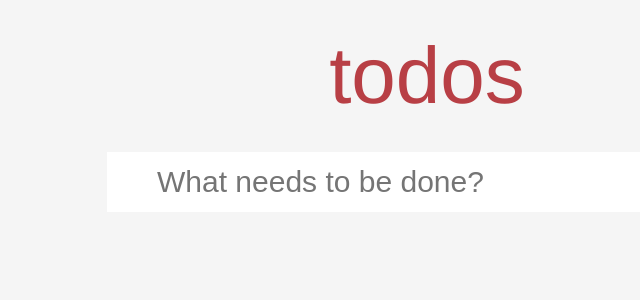
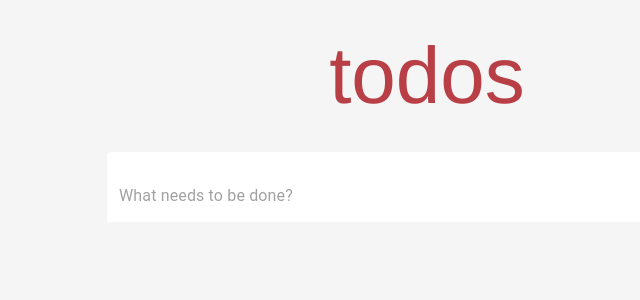
Before and after one commit to Timurrio/todo-practice-react, a React (Vite) app: page / in a window 1280 px wide. Shown: the top 300 px of the page, without its empty margins (213-853 px from the left). Built offline with nearby package versions, Linux system fonts and the light colour scheme.

Commit message:
Added MUI and implemented it in TodoForm

```diff
--- a/package.json
+++ b/package.json
@@ -10,6 +10,10 @@
     "preview": "vite preview"
   },
   "dependencies": {
+    "@emotion/react": "^11.14.0",
+    "@emotion/styled": "^11.14.1",
+    "@mui/icons-material": "^7.3.2",
+    "@mui/material": "^7.3.2",
     "react": "^19.1.1",
     "react-dom": "^19.1.1"
   },
--- a/src/components/TodoForm/TodoForm.module.scss
+++ b/src/components/TodoForm/TodoForm.module.scss
@@ -20,6 +20,12 @@
     &:focus {
         box-shadow: 0 0 2px 2px  variables.$main-red-color-transparent;
     }
+}
+
+.focused {
+  border: none;
+  outline: none;
+  box-shadow: 0 0 2px 2px  variables.$main-red-color-transparent;
 }
 
 
--- a/src/components/TodoForm/TodoForm.tsx
+++ b/src/components/TodoForm/TodoForm.tsx
@@ -1,8 +1,37 @@
 import { useMemo, useState } from 'react';
 import { useTodos } from '../TodoContextProvider/TodoContextProvider';
-import styles from './TodoForm.module.scss';
+import { TextField, Box, InputAdornment } from '@mui/material';
+import IconButton from '@mui/material/IconButton';
 
-export default function TodoForm() {
+const ToggleAllButton: React.FC<{
+  handleFunction: () => void;
+  isChecked: boolean;
+}> = ({ handleFunction, isChecked }) => {
+  return (
+    <IconButton
+      id="toggleAll"
+      onClick={handleFunction}
+      disableRipple
+      sx={{
+        height: '100%',
+        width: '40px',
+        padding: '0',
+        fontSize: '1.5rem',
+        color: isChecked ? 'text.primary' : 'text.disabled',
+        transform: 'rotate(90deg)',
+        transition: 'transform 0.2s',
+        borderRadius: '0px',
+        '&:focus': {
+          'box-shadow': '0 0 2px 2px rgba(184, 63, 69, 0.85)',
+        },
+      }}
+    >
+      ❯
+    </IconButton>
+  );
+};
+
+const TodoForm: React.FC = () => {
   const { todos, filter, filteredTodos, setTodos } = useTodos();
   const [inputValue, setInputValue] = useState<string>('');
 
@@ -27,7 +56,6 @@ export default function TodoForm() {
   );
 
   function handleToggleAll() {
-    console.log('handleToggleAll');
     switch (filter) {
       case 'all':
         setTodos((prevTodos) => {
@@ -80,32 +108,53 @@ export default function TodoForm() {
   }
 
   return (
-    <form
-      id="todoForm"
-      className={styles.todo_form}
+    <Box
+      component="form"
       onSubmit={handleFormSubmit}
+      sx={{
+        display: 'flex',
+        alignItems: 'center',
+        gap: 2,
+        width: '50%',
+      }}
     >
-      {isToggleAllVisible && (
-        <label id="toggleAllLabel" className={styles.toggle_all_wrapper}>
-          <input
-            type="checkbox"
-            id="toggleAll"
-            onChange={handleToggleAll}
-            checked={isChecked}
-            className={styles.toggle_all}
-          />
-          <span className={styles.toggle_all_checkmark}></span>
-        </label>
-      )}
-
-      <input
+      <TextField
+        id="inputTodo"
+        variant="filled"
+        size="small"
+        placeholder="What needs to be done?"
         value={inputValue}
         onChange={(e) => setInputValue(e.target.value)}
-        id="inputTodo"
-        className={styles.input_todo}
-        type="text"
-        placeholder="What needs to be done?"
+        fullWidth
+        sx={{
+          '& .MuiInputBase-root.Mui-focused': {
+            'box-shadow': '0 0 2px 2px rgba(184, 63, 69, 0.85)',
+          },
+          '& .MuiInputBase-root': {
+            padding: '0',
+            backgroundColor: 'white',
+            height: '70px',
+          },
+        }}
+        slotProps={{
+          input: {
+            startAdornment: isToggleAllVisible && (
+              <InputAdornment
+                position="start"
+                sx={{ height: '100%', alignItems: 'stretch', p: 0, m: 0 }}
+              >
+                <ToggleAllButton
+                  handleFunction={handleToggleAll}
+                  isChecked={isChecked}
+                />
+              </InputAdornment>
+            ),
+            disableUnderline: true,
+          },
+        }}
       />
-    </form>
+    </Box>
   );
-}
+};
+
+export default TodoForm;
```
Also changed, not shown: src/components/TodoHeader/TodoHeader.tsx (+3 -4 lines), 1 other file (tests, documents, lock files or other folders).
